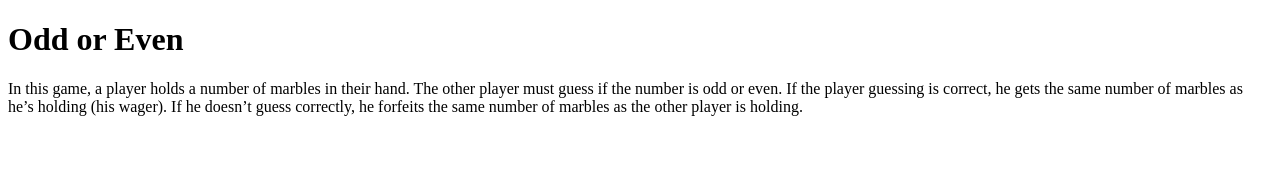
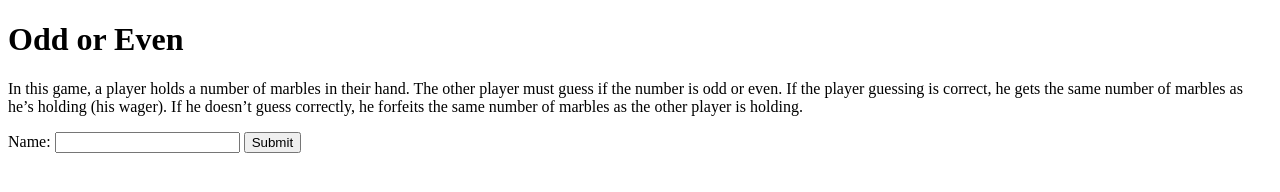
Before and after one commit to EmcioN/OddOrEven, a plain HTML site: page index.html in a window 1280 px wide. Drawn offline with Linux system fonts and the light colour scheme.

Commit message:
add form for name with submit button

```diff
--- a/index.html
+++ b/index.html
@@ -22,5 +22,10 @@
             number of marbles as the other player is holding.
         </p>
     </div>
+    <form>
+        <label for="name">Name:</label>
+        <input type="text" id="name" name="name" required>
+        <button type="submit">Submit</button>
+    </form>
 </body>
 </html>
```
